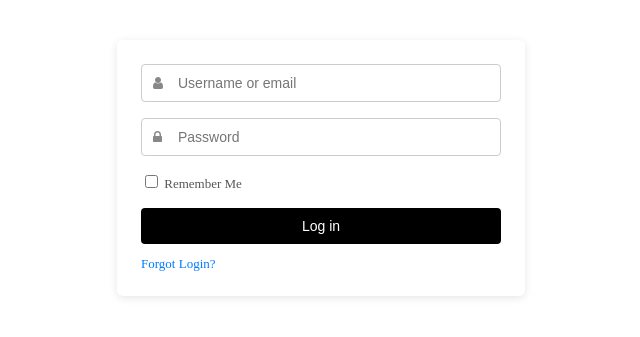
After one commit to danrcross/lsf_website_test, a PHP site: page /login.htm in a window 1280 px wide. The commit adds this page. Shown: the top 337 px of the page, without its empty margins (319-959 px from the left). Run offline with PHP 8.4, Linux system fonts and the light colour scheme.

Commit message:
debugging

```diff
--- /dev/null
+++ b/login.htm
@@ -0,0 +1,45 @@
+<!DOCTYPE html>
+<html lang="en">
+  <head>
+    <meta charset="UTF-8" />
+    <title>Login – League of Silent Flight</title>
+    <!-- your existing CSS + Font Awesome -->
+    <link rel="stylesheet" href="site.css" />
+    <link
+      rel="stylesheet"
+      href="https://cdnjs.cloudflare.com/ajax/libs/font-awesome/4.7.0/css/font-awesome.min.css"
+    />
+  </head>
+  <body>
+    <div class="login-container">
+      <form action="login.php" method="POST">
+        <div class="input-group">
+          <i class="fa fa-user"></i>
+          <input
+            type="text"
+            name="username"
+            placeholder="Username or email"
+            required
+          />
+        </div>
+        <div class="input-group">
+          <i class="fa fa-lock"></i>
+          <input
+            type="password"
+            name="password"
+            placeholder="Password"
+            required
+          />
+        </div>
+        <div class="remember-me">
+          <label>
+            <input type="checkbox" name="remember" />
+            Remember Me
+          </label>
+        </div>
+        <button type="submit" class="login-btn">Log in</button>
+        <a class="forgot-link">Forgot Login?</a>
+      </form>
+    </div>
+  </body>
+</html>
--- a/site.css
+++ b/site.css
@@ -1,38 +1,36 @@
-h1
-{
-  font: bold 18px arial,sans-serif;
-  text-align: center
+h1 {
+  font: bold 18px arial, sans-serif;
+  text-align: center;
 }
 
-h2
-{
-  font: bold 16px arial,sans-serif;
-  text-align: left
+h2 {
+  font: bold 16px arial, sans-serif;
+  text-align: left;
 }
 
-h3
-{
-  font: bold 14px arial,sans-serif;
-  text-align: center
+h3 {
+  font: bold 14px arial, sans-serif;
+  text-align: center;
 }
 
-p, ul, li
-{
-  font: 14px arial,sans-serif;
-  text-align: justify
+p,
+ul,
+li {
+  font: 14px arial, sans-serif;
+  text-align: justify;
 }
 
 .title {
-  max-width:100%;
-  height:auto;
+  max-width: 100%;
+  height: auto;
 }
 
 .title_text {
-  font:48px arial,sans-serif;
-  color:white;
-  position:absolute;
-  top:5px;
-  left:270px;
+  font: 48px arial, sans-serif;
+  color: white;
+  position: absolute;
+  top: 5px;
+  left: 270px;
 }
 
 .overallcontainer {
@@ -58,28 +56,48 @@ p, ul, li
 }
 
 @media screen and (max-width: 990px) {
-  .container { padding-top: 65%; }
-  .title_text { font: 36px arial,sans-serif; }
+  .container {
+    padding-top: 65%;
+  }
+  .title_text {
+    font: 36px arial, sans-serif;
+  }
 }
 
 @media screen and (max-width: 700px) {
-  .container { padding-top: 90%; }
-  .title_text { font: 24px arial,sans-serif; }
+  .container {
+    padding-top: 90%;
+  }
+  .title_text {
+    font: 24px arial, sans-serif;
+  }
 }
 
 @media screen and (max-width: 600px) {
-  .container { padding-top: 100%; }
-  .title_text { font: 20px arial,sans-serif; }
+  .container {
+    padding-top: 100%;
+  }
+  .title_text {
+    font: 20px arial, sans-serif;
+  }
 }
 
 @media screen and (max-width: 550px) {
-  .container { padding-top: 110%; }
-  .title_text { font: 16px arial,sans-serif; }
+  .container {
+    padding-top: 110%;
+  }
+  .title_text {
+    font: 16px arial, sans-serif;
+  }
 }
 
 @media screen and (max-width: 500px) {
-  .container { padding-top: 120%; }
-  .title_text { font: 10px arial,sans-serif; }
+  .container {
+    padding-top: 120%;
+  }
+  .title_text {
+    font: 10px arial, sans-serif;
+  }
 }
 
 .footer {
@@ -88,14 +106,14 @@ p, ul, li
   width: 100%;
   height: 40px;
   max-width: 1100px;
-  background-color: #FFFFFF;
+  background-color: #ffffff;
 }
 
 .footer_text {
   color: #999999;
-  font: 12px arial,sans-serif;
+  font: 12px arial, sans-serif;
   font-style: italic;
-  text-align: center
+  text-align: center;
 }
 
 .update_text {
@@ -105,36 +123,41 @@ p, ul, li
 
 .footnote_text {
   color: #999999;
-  font: 12px arial,sans-serif;
+  font: 12px arial, sans-serif;
 }
 
 .calendar_text {
-  font-family: arial,helvetica,sans-serif;
+  font-family: arial, helvetica, sans-serif;
   border-collapse: collapse;
   width: 100%;
 }
 
-.calendar_text td, #calendar_text th {
+.calendar_text td,
+#calendar_text th {
   border: 1px solid #ddd;
   padding: 8px;
 }
 
-.calendar_text tr:nth-child(even){background-color: #f2f2f2;}
+.calendar_text tr:nth-child(even) {
+  background-color: #f2f2f2;
+}
 
-.calendar_text tr:hover {background-color: #ddd;}
+.calendar_text tr:hover {
+  background-color: #ddd;
+}
 
 .calendar_text th {
   padding-top: 12px;
   padding-bottom: 12px;
   text-align: left;
-  background-color: #04AA6D;
+  background-color: #04aa6d;
   color: white;
 }
 
 .infobutton {
-  font-family: arial,helvetica,sans-serif;
-  border: 2px solid #246EC0;
-  background: #2D89EF;
+  font-family: arial, helvetica, sans-serif;
+  border: 2px solid #246ec0;
+  background: #2d89ef;
   color: white;
   padding: 5px;
   width: 150px;
@@ -143,9 +166,9 @@ p, ul, li
 }
 
 .pilotbutton {
-  font-family: arial,helvetica,sans-serif;
-  border: 2px solid #8C629E;
-  background: #AF7AC5;
+  font-family: arial, helvetica, sans-serif;
+  border: 2px solid #8c629e;
+  background: #af7ac5;
   color: white;
   padding: 5px;
   width: 150px;
@@ -154,8 +177,8 @@ p, ul, li
 }
 
 .scoresbutton {
-  font-family: arial,helvetica,sans-serif;
-  border: 2px solid #129C2A;
+  font-family: arial, helvetica, sans-serif;
+  border: 2px solid #129c2a;
   background: #16c234;
   color: white;
   padding: 5px;
@@ -165,7 +188,7 @@ p, ul, li
 }
 
 .cancelledbutton {
-  font-family: arial,helvetica,sans-serif;
+  font-family: arial, helvetica, sans-serif;
   border: 2px solid #752310;
   background-color: red;
   color: white;
@@ -176,9 +199,9 @@ p, ul, li
 }
 
 .teambutton {
-  font-family: arial,helvetica,sans-serif;
-  border:2px solid #c36196;
-  background-color:#f379bb;
+  font-family: arial, helvetica, sans-serif;
+  border: 2px solid #c36196;
+  background-color: #f379bb;
   color: white;
   padding: 5px;
   width: 150px;
@@ -187,9 +210,9 @@ p, ul, li
 }
 
 .mapbutton {
-  font-family: arial,helvetica,sans-serif;
-  border:2px solid #5b5b5b;
-  background-color:#717171;
+  font-family: arial, helvetica, sans-serif;
+  border: 2px solid #5b5b5b;
+  background-color: #717171;
   color: white;
   padding: 5px;
   width: 150px;
@@ -201,7 +224,7 @@ p, ul, li
   overflow: hidden;
   background: linear-gradient(to bottom, #66ff66 0%, #009933 100%);
   font-family: Arial;
-  max-width:1100px;
+  max-width: 1100px;
 }
 
 .navbar a {
@@ -229,7 +252,8 @@ p, ul, li
   margin: 0; /* Important for vertical align on mobile phones */
 }
 
-.navbar a:hover, .dropdown:hover .dropbtn {
+.navbar a:hover,
+.dropdown:hover .dropbtn {
   background-color: red;
 }
 
@@ -238,7 +262,7 @@ p, ul, li
   position: absolute;
   background-color: #f9f9f9;
   min-width: 160px;
-  box-shadow: 0px 8px 16px 0px rgba(0,0,0,0.2);
+  box-shadow: 0px 8px 16px 0px rgba(0, 0, 0, 0.2);
   z-index: 1;
   overflow: auto;
 }
@@ -318,7 +342,7 @@ p, ul, li
 }
 
 .btn-blue button {
-  font-family: arial,helvetica,sans-serif;
+  font-family: arial, helvetica, sans-serif;
   font-size: 15px;
   background-color: dodgerblue;
   color: white;
@@ -343,7 +367,7 @@ p, ul, li
 }
 
 .btn-pblue button {
-  font-family: arial,helvetica,sans-serif;
+  font-family: arial, helvetica, sans-serif;
   font-size: 15px;
   background-color: #003153;
   color: white;
@@ -368,7 +392,7 @@ p, ul, li
 }
 
 .btn-green button {
-  font-family: arial,helvetica,sans-serif;
+  font-family: arial, helvetica, sans-serif;
   font-size: 15px;
   background-color: #00cc44;
   color: white;
@@ -389,7 +413,7 @@ p, ul, li
 }
 
 .btn-orange button {
-  font-family: arial,helvetica,sans-serif;
+  font-family: arial, helvetica, sans-serif;
   font-size: 15px;
   background-color: #f59300;
   color: white;
@@ -418,7 +442,7 @@ p, ul, li
 }
 
 .btn-brown button {
-  font-family: arial,helvetica,sans-serif;
+  font-family: arial, helvetica, sans-serif;
   font-size: 15px;
   background-color: #996633;
   color: white;
@@ -447,7 +471,7 @@ p, ul, li
 }
 
 .btn-red button {
-  font-family: arial,helvetica,sans-serif;
+  font-family: arial, helvetica, sans-serif;
   font-size: 15px;
   background-color: #ff0000;
   color: white;
@@ -476,7 +500,7 @@ p, ul, li
 }
 
 .btn-purple button {
-  font-family: arial,helvetica,sans-serif;
+  font-family: arial, helvetica, sans-serif;
   font-size: 15px;
   background-color: #8800cc;
   color: white;
@@ -505,15 +529,134 @@ p, ul, li
 }
 
 figure {
-  float:right;
-  padding:20px;
-  margin:auto;
+  float: right;
+  padding: 20px;
+  margin: auto;
 }
 
 figcaption {
-  background-color:white;
-  color:black;
+  background-color: white;
+  color: black;
   font-family: Arial, Helvetica, sans-serif;
-  padding:2px;
-  text-align:center;
+  padding: 2px;
+  text-align: center;
 }
+
+/* the single header at top */
+#header-bar {
+  position: relative;
+  height: 140px;
+  background: linear-gradient(
+    to bottom,
+    #3f85bc 0%,
+    /* deep blue */ #bbd3e7 100% /* bright cyan */
+  );
+  border-top-right-radius: 8px;
+  border-top-left-radius: 8px;
+  overflow: hidden;
+}
+
+/* logo styling (optional, move that padding out of the tag) */
+#header-bar .logo {
+  float: left;
+  padding: 10px;
+  height: 120px; /* or whatever keeps it vertically centered */
+}
+
+/* page title */
+#header-bar .title_text {
+  position: absolute;
+  top: 50%;
+  left: 270px;
+  transform: translateY(-50%);
+  margin: 0;
+  font: 48px Arial, sans-serif;
+  color: white;
+}
+
+/* the login button, absolutely positioned in that header */
+#login-btn {
+  position: absolute;
+  top: 16px;
+  right: 16px;
+  font-family: Arial, Helvetica, sans-serif;
+  color: #fff;
+  padding: 6px 12px;
+  text-decoration: none;
+  font-weight: 300;
+  z-index: 10;
+}
+#login-btn:hover {
+  text-decoration: underline;
+  cursor: pointer;
+}
+
+/* your nav bar sits right underneath the header */
+.navbar {
+  background: linear-gradient(
+    to bottom,
+    #6ac029 0%,
+    /* light green */ #3c681a 100% /* darker green */
+  );
+  overflow: hidden;
+  font-family: Arial, sans-serif;
+  border-radius: 0 0 0 0; /* if you want square edges */
+}
+
+/* --- login form styles --- */
+.login-container {
+  max-width: 360px;
+  margin: 40px auto;
+  padding: 24px;
+  background: #fff;
+  border-radius: 6px;
+  box-shadow: 0 2px 8px rgba(0, 0, 0, 0.1);
+}
+.login-container .input-group {
+  position: relative;
+  margin-bottom: 16px;
+}
+.login-container .input-group .fa {
+  position: absolute;
+  left: 12px;
+  top: 50%;
+  transform: translateY(-50%);
+  color: #888;
+  font-size: 14px;
+}
+.login-container .input-group input {
+  width: 100%;
+  padding: 10px 12px 10px 36px;
+  border: 1px solid #ccc;
+  border-radius: 4px;
+  font-size: 14px;
+  box-sizing: border-box;
+}
+.login-container .remember-me {
+  margin-bottom: 16px;
+  font-size: 13px;
+  color: #555;
+}
+.login-container .login-btn {
+  width: 100%;
+  padding: 10px;
+  background: #000;
+  color: #fff;
+  border: none;
+  border-radius: 4px;
+  font-size: 14px;
+  cursor: pointer;
+}
+.login-container .login-btn:hover {
+  background: #333;
+}
+.login-container .forgot-link {
+  display: block;
+  margin-top: 12px;
+  font-size: 13px;
+  color: #007bff;
+  text-decoration: none;
+}
+.login-container .forgot-link:hover {
+  text-decoration: underline;
+}
```
Also changed, not shown: index.html (+5 -12 lines), 1 other file.
